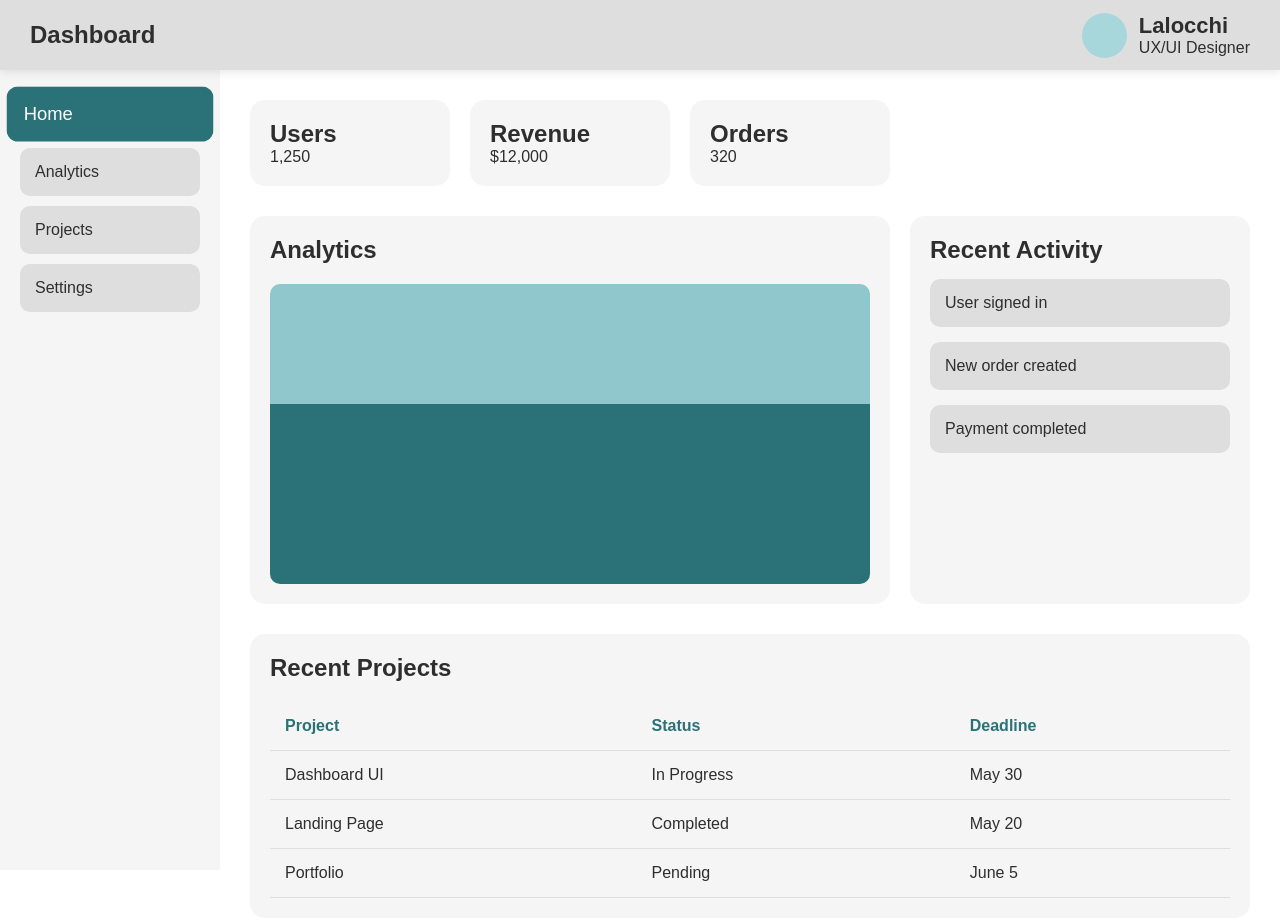
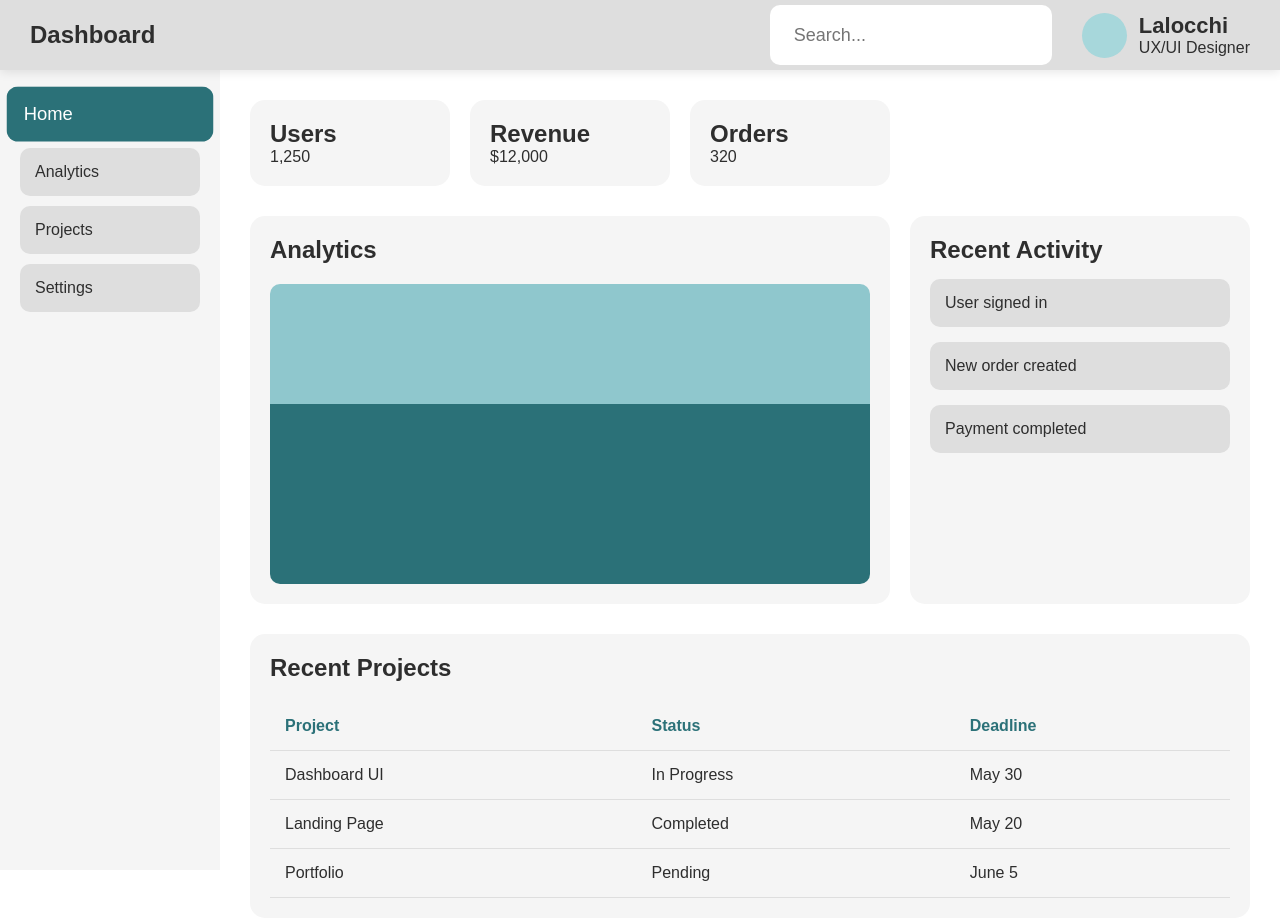
Before and after one commit to lalocchi/Unit-7-assesment-Html-CSS, a plain HTML site: page html-css-dashboard/index.html in a window 1280 px wide. Drawn offline with Linux system fonts and the light colour scheme.

Commit message:
Added search bar

```diff
--- a/html-css-dashboard/index.html
+++ b/html-css-dashboard/index.html
@@ -14,6 +14,7 @@
   <nav class="navbar">
 
   <h1>Dashboard</h1>
+  <input type="text" placeholder="Search..." class="search-bar">
 
   <div class="nav-profile">
     <div class="profile-image"></div>
--- a/html-css-dashboard/style.css
+++ b/html-css-dashboard/style.css
@@ -222,3 +222,22 @@ th{
 .nav-profile p{
   font-size:16px;
 }
+.search-bar{
+  width:282px;
+  height: 60px;
+
+  font-size:18px;
+
+
+  padding:8px;
+  padding-left:24px;
+
+  margin-left:auto;
+  margin-right:30px;
+
+  border:none;
+
+  border-radius:10px;
+
+  outline:none;
+}
```
